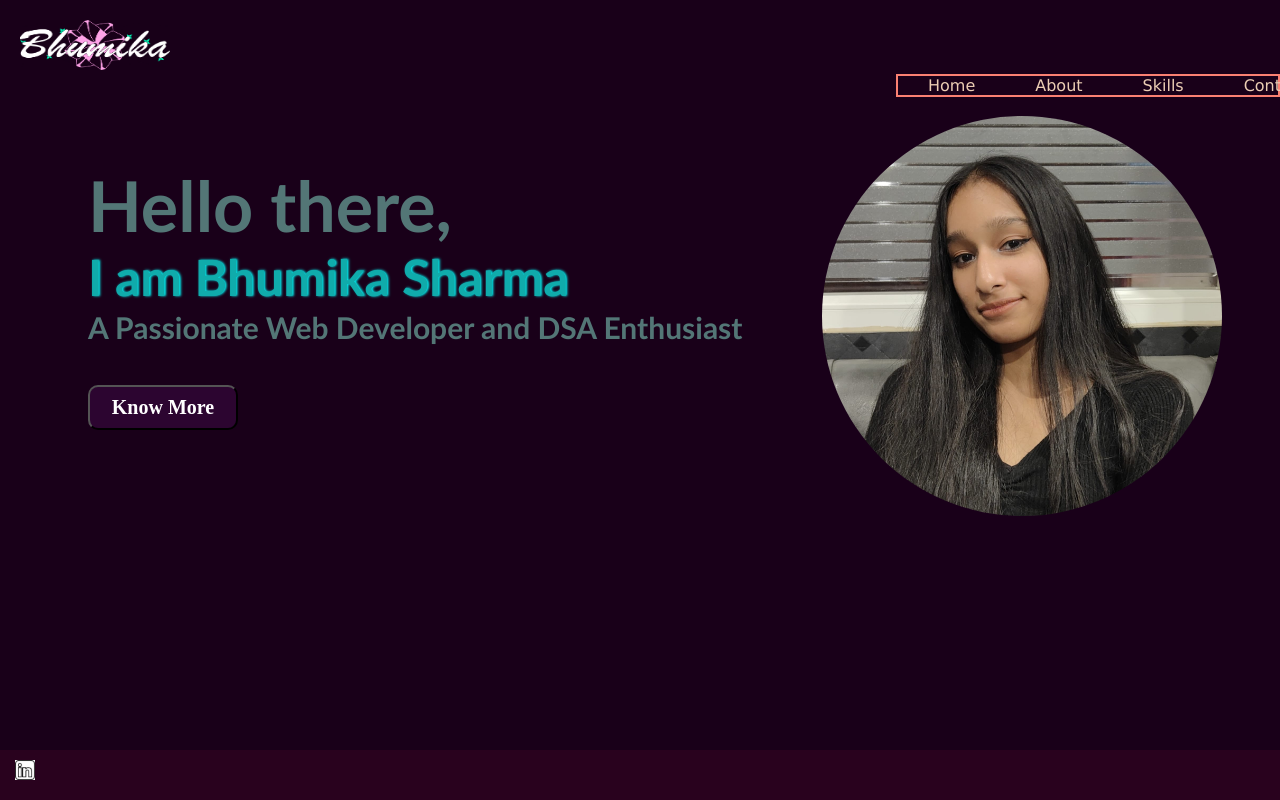
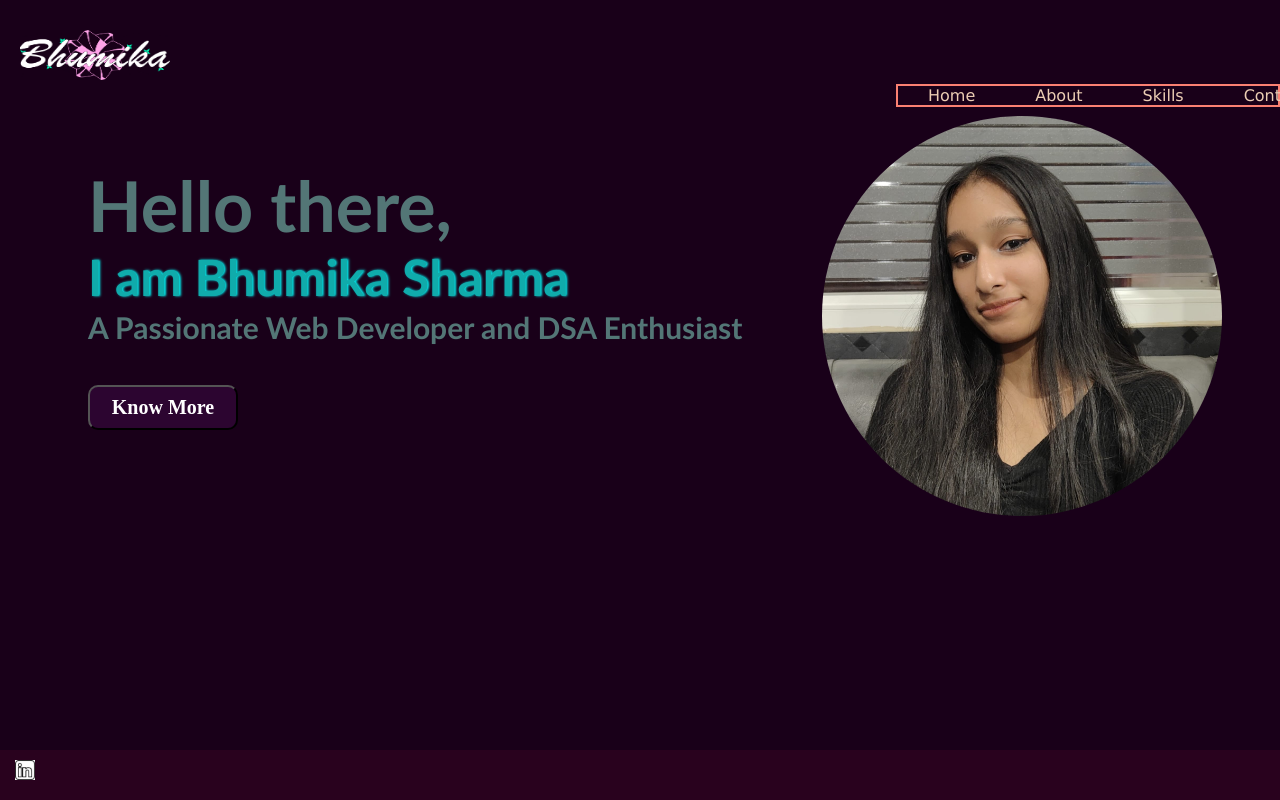
Before and after one commit to Bhum-ika/portfolio, a Next.js app: page / in a window 1280 px wide. Built offline with nearby package versions, Linux system fonts and the light colour scheme.

Commit message:
Changes in header.css

```diff
--- a/styles/header.css
+++ b/styles/header.css
@@ -16,7 +16,7 @@ position: fixed;
 .header_logo{
 margin-right: 20%;
 margin-left: 20px;
-margin-top: 20px;
+margin-top: 30px;
 width:40%;
 
 }
```
